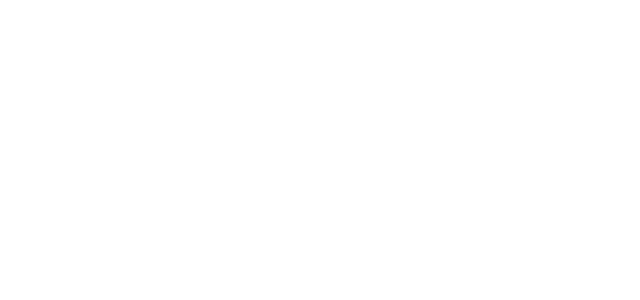
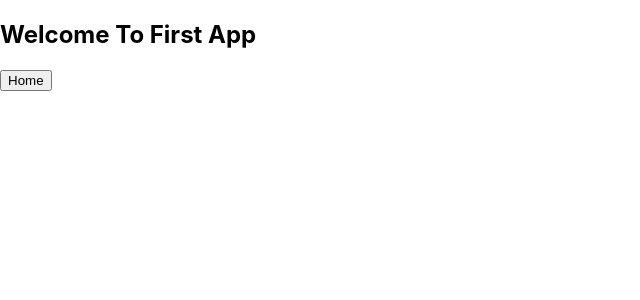
Before and after one commit to Hatemii/Nested-Forms, a React (Create React App) app: page /welcome in a window 1280 px wide. Shown: the top 300 px of the page, without its empty margins (0-640 px from the left). Built offline with nearby package versions, Linux system fonts and the light colour scheme.

Commit message:
Welcome - ready

```diff
--- a/src/App.js
+++ b/src/App.js
@@ -4,6 +4,7 @@
 import Home from "./component/Home"
 import Second from "./component/Second"
 import Resend from "./component/Resend"
+import Welcome from "./component/Welcome"
 
 export default class App extends React.Component {
   render(){
@@ -15,7 +16,7 @@
             <Route path="/" exact component={Home} />
             <Route path="/second" component={Second} />
             <Route path="/resendCode" component={Resend} />
-
+            <Route path="/welcome" component={Welcome} />
 
           </Switch>
         </BrowserRouter>
--- a/src/component/Welcome.js
+++ b/src/component/Welcome.js
@@ -5,6 +5,13 @@
     return(
       <div>
         <h2>Welcome To First App</h2>
+
+        <button onClick={() =>
+          this.props.history.replace({
+            pathname:"/"
+          })
+        }>Home</button>
+
       </div>
     )
   }
```
